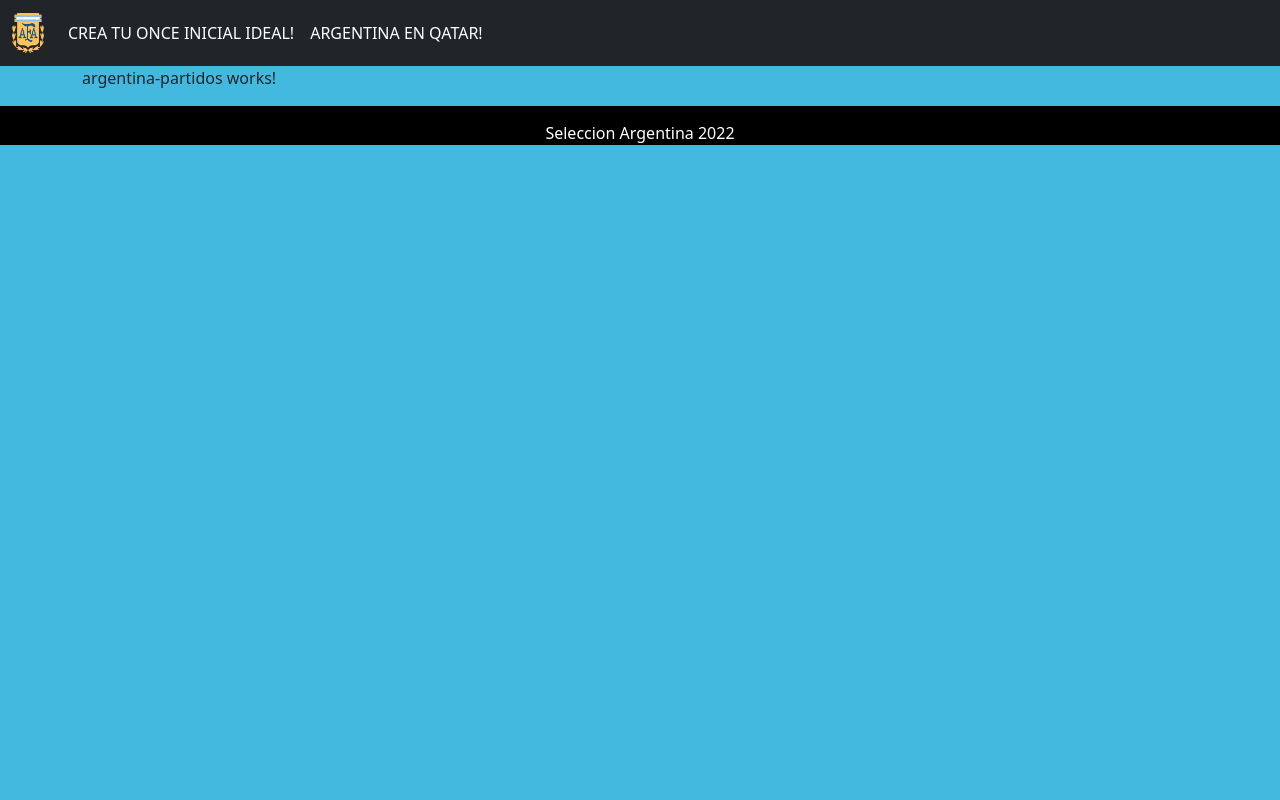
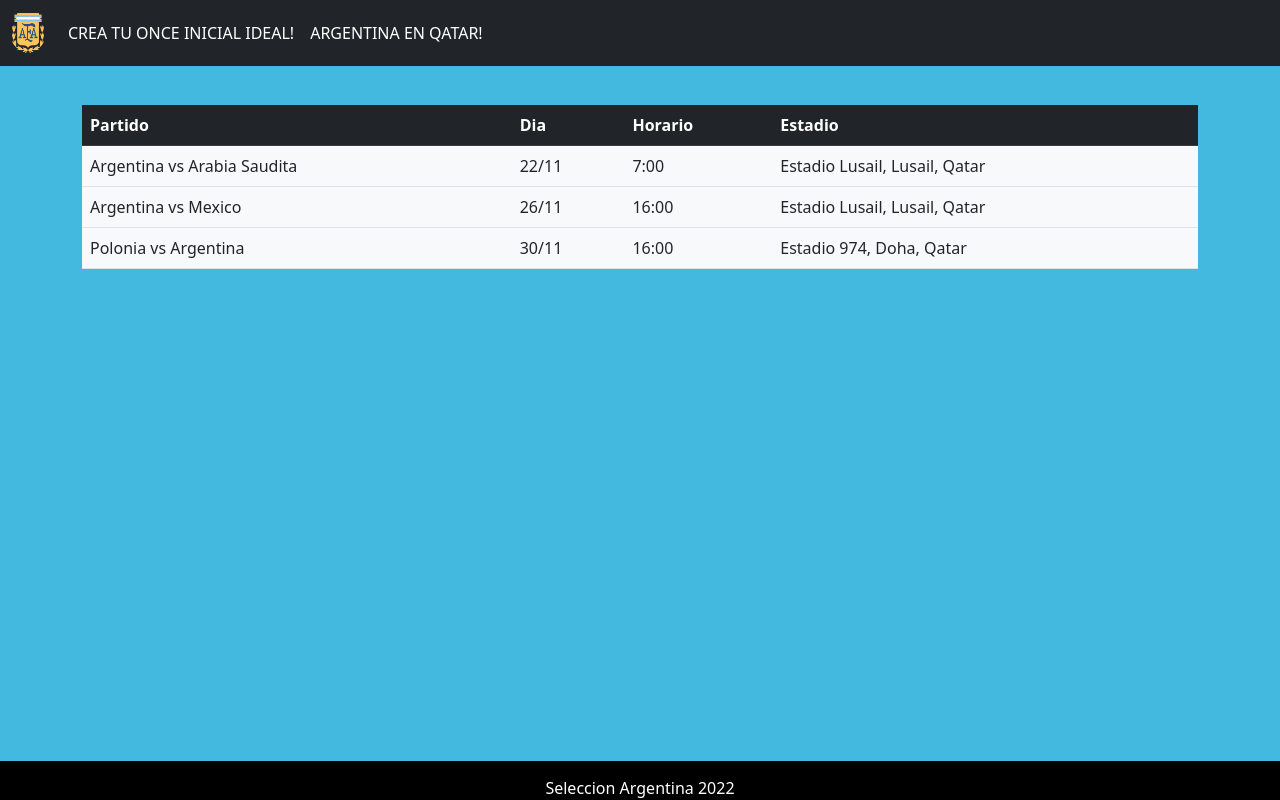
Before and after one commit to javoalon/TP-Angular, an Angular app: page /partidos in a window 1280 px wide. Built offline with nearby package versions, Linux system fonts and the light colour scheme.

Commit message:
Trabajo finalizado.

```diff
--- a/src/app/app.component.html
+++ b/src/app/app.component.html
@@ -1,6 +1,6 @@
 <nav class="navbar navbar-expand-lg bg-dark">
   <div class="container-fluid">
-    <a class="navbar-brand" href="#"><img src="../assets/img/afa-logo.png" alt="afa-logo afa" width="32"></a>
+    <a class="navbar-brand" [routerLink]="['/argentina']"><img src="../assets/img/afa-logo.png" alt="afa-logo afa" width="32"></a>
     <div class="collapse navbar-collapse" id="navbarNavAltMarkup">
       <div class="navbar-nav">
         <a class="nav-link text-white" [routerLink]="['/argentina']">CREA TU ONCE INICIAL IDEAL!</a>
--- a/src/app/app.component.scss
+++ b/src/app/app.component.scss
@@ -3,4 +3,16 @@ footer{
     background-color: black;
     padding-top: 15px;
     color: white;
+    position: fixed;
+    bottom: 0;
+    width: 100%;
 }
+nav{
+    position:fixed;
+    top: 0;
+    width: 100%;
+}
+.container{
+    margin-top: 105px;
+    margin-bottom: 45px;
+}
--- a/src/app/argentina-partidos/argentina-partidos.component.html
+++ b/src/app/argentina-partidos/argentina-partidos.component.html
@@ -1 +1,20 @@
-<p>argentina-partidos works!</p>
+<div>
+    <table class="table">
+        <thead>
+            <tr class="table-dark">
+                <th>Partido</th>
+                <th>Dia</th>
+                <th>Horario</th>
+                <th>Estadio</th>
+            </tr>
+        </thead>
+        <tbody class="bg-light">
+            <tr *ngFor="let match of matches">
+                <td>{{match.match}}</td>
+                <td>{{match.day}}</td>
+                <td>{{match.hour}}</td>
+                <td>{{match.place}}</td>
+            </tr>
+        </tbody>
+    </table>
+</div>
--- a/src/app/argentina-partidos/argentina-partidos.component.ts
+++ b/src/app/argentina-partidos/argentina-partidos.component.ts
@@ -6,7 +6,22 @@ import { Component, OnInit } from '@angular/core';
 	styleUrls: ['./argentina-partidos.component.scss']
 })
 export class ArgentinaPartidosComponent implements OnInit {
-
+	matches = [{
+		'match':'Argentina vs Arabia Saudita',
+		'day':'22/11',
+		'hour':'7:00',
+		'place':'Estadio Lusail, Lusail, Qatar'
+	},{
+		'match':'Argentina vs Mexico',
+		'day':'26/11',
+		'hour':'16:00',
+		'place':'Estadio Lusail, Lusail, Qatar'
+	},{
+		'match':'Polonia vs Argentina',
+		'day':'30/11',
+		'hour':'16:00',
+		'place':'Estadio 974, Doha, Qatar'
+	}]
 	constructor() { }
 
   ngOnInit(): void {
--- a/src/app/once-inicial/once-inicial.component.html
+++ b/src/app/once-inicial/once-inicial.component.html
@@ -4,7 +4,7 @@
             <tr>
                 <th></th>
                 <th>ONCE INICIAL (4-3-3)</th>
-                <th></th>
+                <th>{{OnceIniciales.length}}/11</th>
             </tr>
         </thead>
         <tbody>
--- a/src/app/once-inicial/once-inicial.component.scss
+++ b/src/app/once-inicial/once-inicial.component.scss
@@ -2,7 +2,6 @@
     background-image: url(../../assets/img/cancha-futbol.jpg);
     min-height: 600px;
     max-width: 338px;
-    margin-top: 35px;
     border: 2px solid green;
     border-radius: 4%;
 }
--- a/src/app/player-list/player-list.component.scss
+++ b/src/app/player-list/player-list.component.scss
@@ -3,7 +3,6 @@
     border-radius: 100%;
 }
 table{
-    margin-top: 35px;
     background-color: lightblue;
     border: 2px solid black;
     overflow-y:auto;
```
Lines whose indentation alone changed are shown as unchanged.
